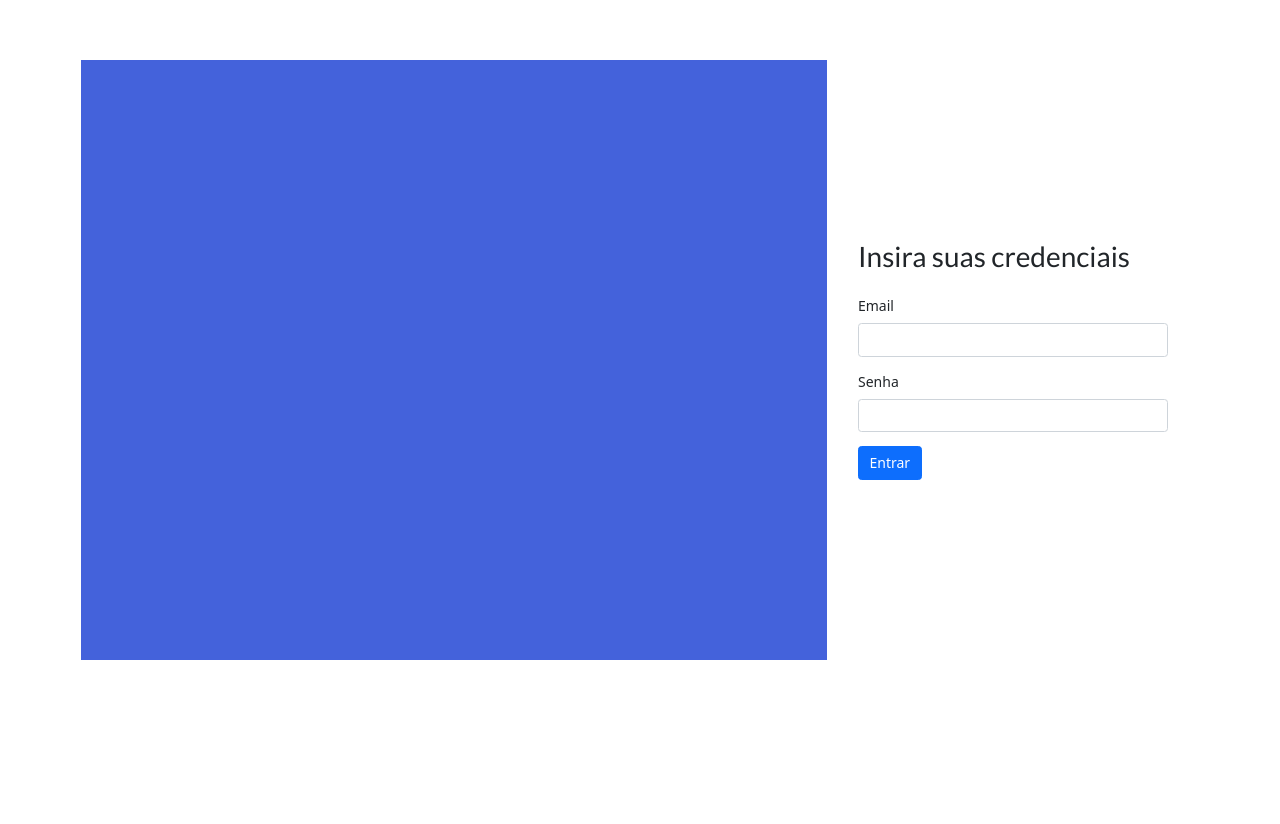
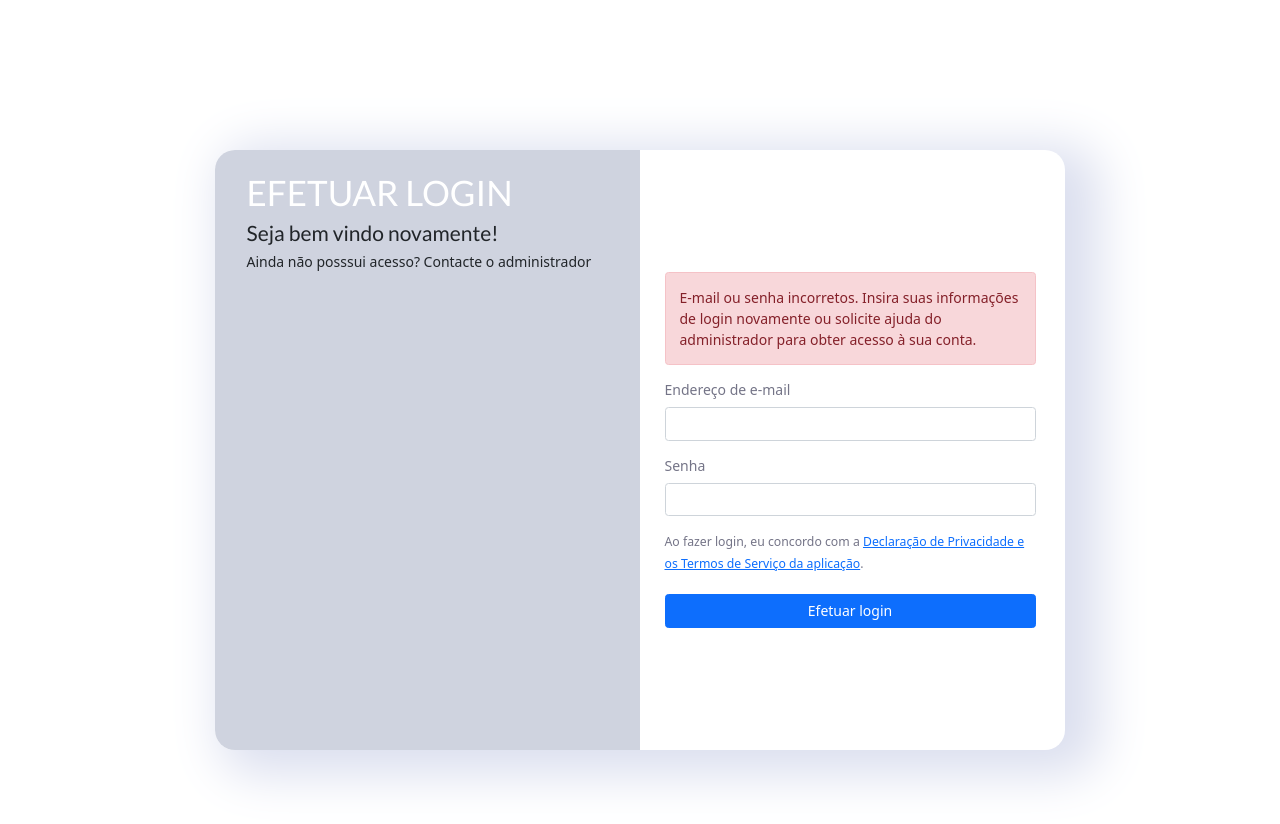
Before and after one commit to Jorge-William/carteira-hipotecaria-imobiliaria-app, a React (Create React App) app in the folder frontend/: page /login in a window 1280 px wide. Shown: the top 824 px of the page. Built offline with nearby package versions, Linux system fonts and the light colour scheme.

Commit message:
Feat: Atualização do visual da tela de login

```diff
--- a/frontend/src/pages/Login.page.js
+++ b/frontend/src/pages/Login.page.js
@@ -36,19 +36,33 @@ const LoginPage = ({ authenticate }) => {
 	}
 
 	return (
-		<div className='container '>
-			<div className='row align-items-center borda'>
-				<section className='col-8 borda' id='aside-login'>
-					{/* <img src={Capa} alt='teste' /> */}
+		<div className='container  borda-container'>
+			<div className='row align-items-center'>
+				<section className='col-6 borda-aside' id='aside-login'>
+					<div className='m-4 '>
+						<h1>Efetuar Login</h1>
+						<h4>Seja bem vindo novamente!</h4>
+						<p>
+							Ainda não posssui acesso? Contacte o administrador
+						</p>
+					</div>
 				</section>
-				<section className='col-4'>
-					<div className='m-4'>
-						<h2>Insira suas credenciais</h2>
-					</div>
-					<form onSubmit={onClick} className='m-4'>
+				<section className='col-6' id='form-section'>
+					{useInput(false) && (
+						<div class='alert alert-danger m-3' role='alert'>
+							E-mail ou senha incorretos. Insira suas informações
+							de login novamente ou solicite ajuda do
+							administrador para obter acesso à sua conta.
+						</div>
+					)}
+
+					<form onSubmit={onClick} className='m-3'>
 						<div class='mb-3'>
-							<label for='exampleInputEmail1' class='form-label'>
-								Email
+							<label
+								for='exampleInputEmail1'
+								class='form-label label-color'
+							>
+								Endereço de e-mail
 							</label>
 							<input
 								type='email'
@@ -61,7 +75,7 @@ const LoginPage = ({ authenticate }) => {
 						<div class='mb-3'>
 							<label
 								for='exampleInputPassword1'
-								class='form-label'
+								class='form-label label-color'
 							>
 								Senha
 							</label>
@@ -72,9 +86,21 @@ const LoginPage = ({ authenticate }) => {
 								onChange={senha.onChange}
 							/>
 						</div>
-						<button type='submit' class='btn btn-primary'>
-							Entrar
-						</button>
+						<div className='mb-4'>
+							<small className='label-color'>
+								Ao fazer login, eu concordo com a{' '}
+								<a href='/dashboard'>
+									Declaração de Privacidade e os Termos de
+									Serviço da aplicação
+								</a>
+								.
+							</small>
+						</div>
+						<div className='d-grid gap-2'>
+							<button type='submit' class='btn btn-primary '>
+								Efetuar login
+							</button>
+						</div>
 					</form>
 				</section>
 			</div>
--- a/frontend/src/style/Login.page.css
+++ b/frontend/src/style/Login.page.css
@@ -1,9 +1,33 @@
-/* .borda{
+.borda{
     border: solid red 1px;
-} */
+}
 
 #aside-login{
     height:600px;
-    background: rgb(68, 98, 219);
+    background: rgb(207, 211, 223);
+}
 
+.label-color{
+   color: #747487
 }
+
+.borda-container{
+    margin-top: 150px;
+    border-radius: 20px;
+    /* border: red solid 1px; */
+    width: 850px;
+    box-shadow:20px 10px 50px 15px rgb(219, 223, 239);
+}
+
+.borda-aside{
+    border-radius: 20px 0px 0px 20px ;
+}
+#form-section{
+    width:420px;
+}
+
+h1{
+    text-transform: uppercase;
+    /* border: solid red 1px; */
+    color: white;
+}
```
